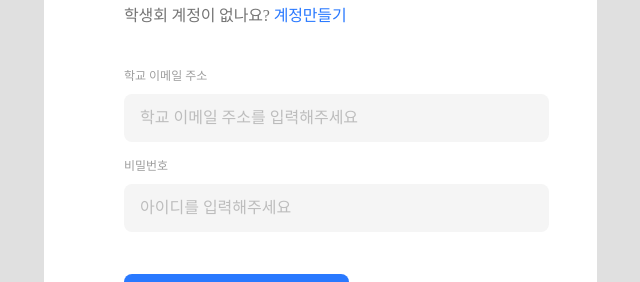
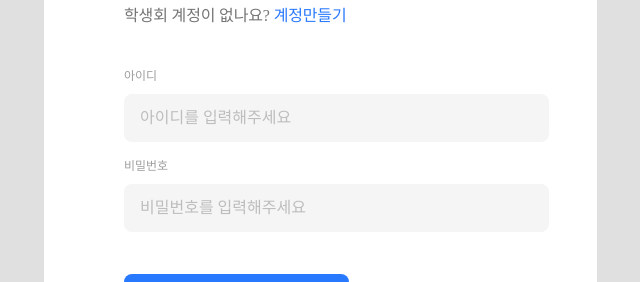
Before and after one commit to Bamdoliro/stupetition, a React (Create React App) app: page /login in a window 1280 px wide. Shown: the part 266-548 px from the top of the page, without its empty margins (468-1108 px from the left). Built offline with nearby package versions, Linux system fonts and the light colour scheme; no server answers.

Commit message:
FIX :: login api 형식 변경

```diff
--- a/src/apis/user.api.ts
+++ b/src/apis/user.api.ts
@@ -1,4 +1,3 @@
-import { ACCESS_KEY, REQUEST_KEY } from 'constants/token.constant';
 import { customAxios } from 'lib/axios/customAxios';
 import { authorization } from 'lib/token/authorization';
 
@@ -18,16 +17,3 @@ export const updatePassword = async (
     authorization(),
   );
 };
-
-// 아이디 삭제
-
-export const deleteUser = async (password: string) => {
-  await customAxios.delete('/user', {
-    data: {
-      password,
-    },
-    headers: {
-      [REQUEST_KEY]: `Bearer ${localStorage.getItem(ACCESS_KEY)}`,
-    },
-  });
-};
--- a/src/components/layout/Auth/Login/index.tsx
+++ b/src/components/layout/Auth/Login/index.tsx
@@ -9,7 +9,7 @@ import * as S from './style';
 const Login = () => {
   const navigate = useNavigate();
   const [loginData, setLoginData] = useState<LoginType>({
-    email: '',
+    username: '',
     password: '',
   });
 
@@ -31,16 +31,16 @@ const Login = () => {
           </S.SubTitle>
           <S.InputWrap>
             <Input
-              desc="학교 이메일 주소"
-              placeholder="학교 이메일 주소를 입력해주세요"
-              type="email"
-              name="email"
-              value={loginData.email}
+              desc="아이디"
+              placeholder="아이디를 입력해주세요"
+              type="text"
+              name="username"
+              value={loginData.username}
               onChange={onChange}
             />
             <Input
               desc="비밀번호"
-              placeholder="아이디를 입력해주세요"
+              placeholder="비밀번호를 입력해주세요"
               type="password"
               name="password"
               value={loginData.password}
--- a/src/types/auth.type.ts
+++ b/src/types/auth.type.ts
@@ -9,7 +9,7 @@ export interface JoinType {
 }
 
 export interface LoginType {
-  email: string;
+  username: string;
   password: string;
 }
 
```
